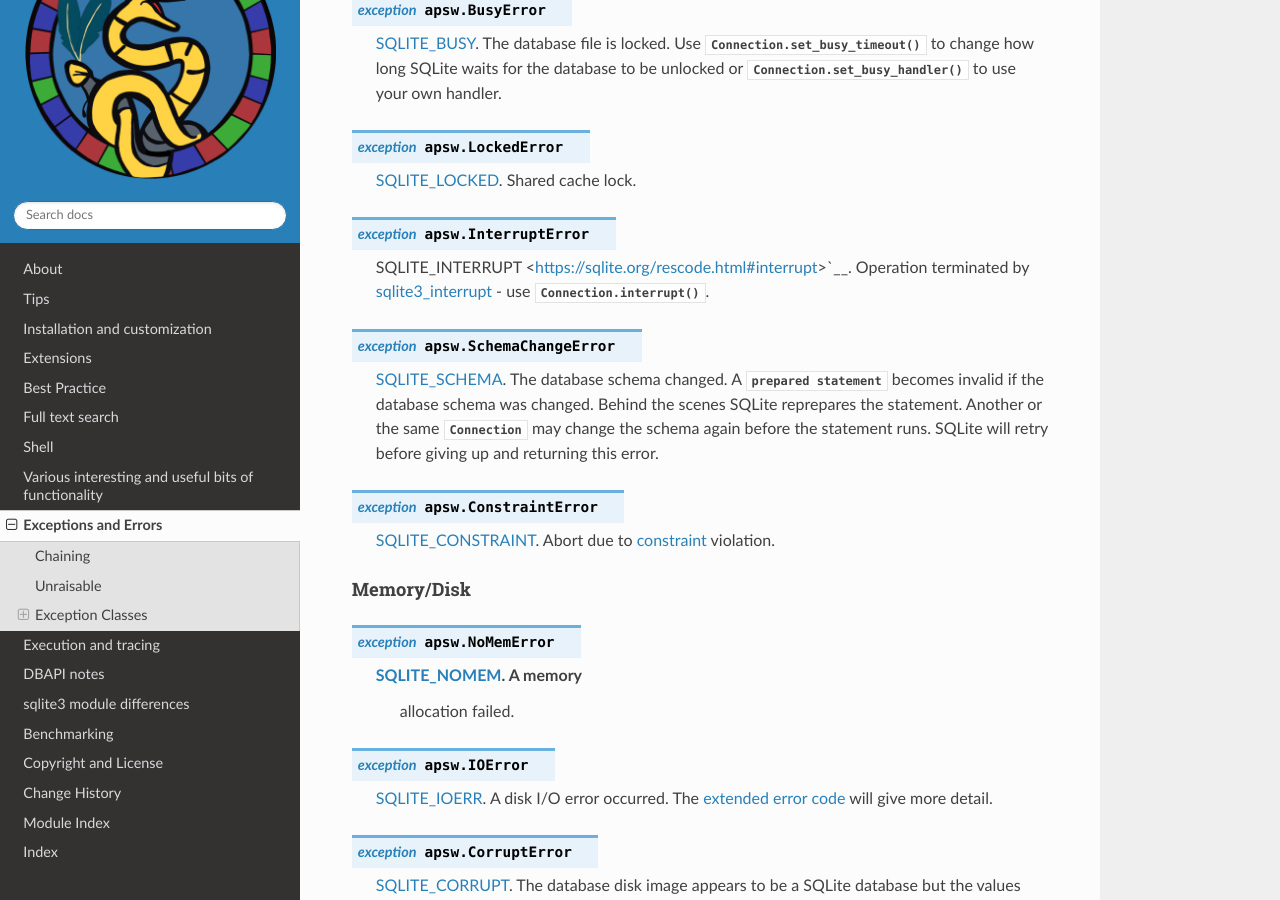
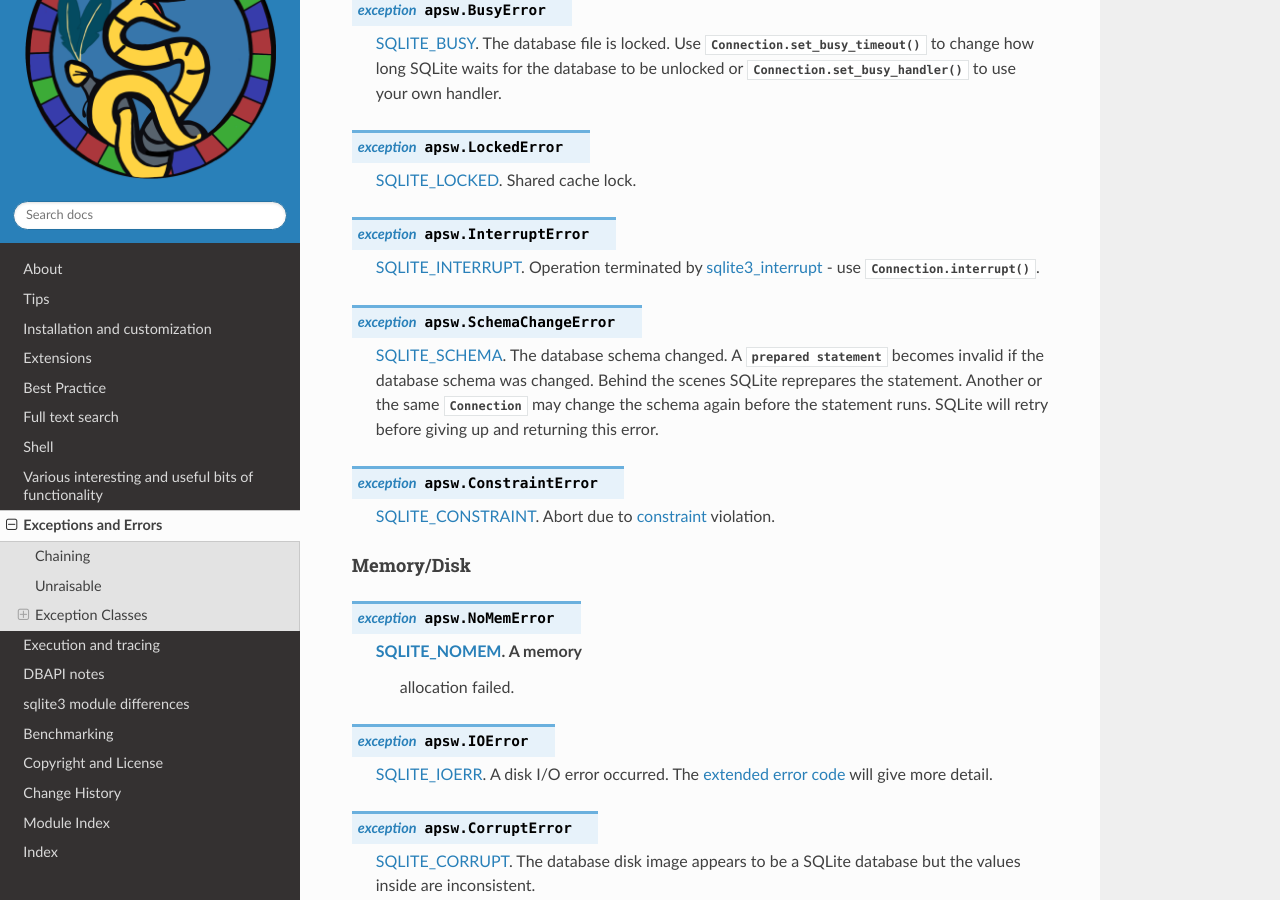
Before and after one commit to rogerbinns/apsw, a Sphinx documentation site: the page built from doc/exceptions.rst, in a window 1280 px wide and 900 px high, scrolled down 4573 px. Built offline with Sphinx 7.4.7 and the Read the Docs theme 3.1.0, drawn with Linux system fonts in a browser that asks for light colours; pages that are not in the unit, such as notebooks, are missing from menus; the version number is read from the project's files by our own code.

```diff
--- a/doc/exceptions.rst
+++ b/doc/exceptions.rst
@@ -267,7 +267,7 @@ Abort/Busy Etc
 
 .. exception:: InterruptError
 
-  SQLITE_INTERRUPT <https://sqlite.org/rescode.html#interrupt>`__.
+  `SQLITE_INTERRUPT <https://sqlite.org/rescode.html#interrupt>`__.
   Operation terminated by `sqlite3_interrupt
   <https://sqlite.org/c3ref/interrupt.html>`_ - use
   :meth:`Connection.interrupt`.
--- a/doc/textsearch.rst
+++ b/doc/textsearch.rst
@@ -423,7 +423,7 @@ SQLite includes 4 builtin tokenizers while APSW provides several more.
   * - :func:`NGramTokenizer`
     - Generates ngrams from the text, where you can specify the sizes
       and unicode categories.  Useful for doing autocomplete as you
-      type, and substring searches.  Unlike``trigram`` this works on
+      type, and substring searches.  Unlike ``trigram`` this works on
       units of Unicode grapheme clusters  not individual codepoints.
   * - :func:`HTMLTokenizer`
     - Wrapper that converts HTML to plan text for a further tokenizer
```
